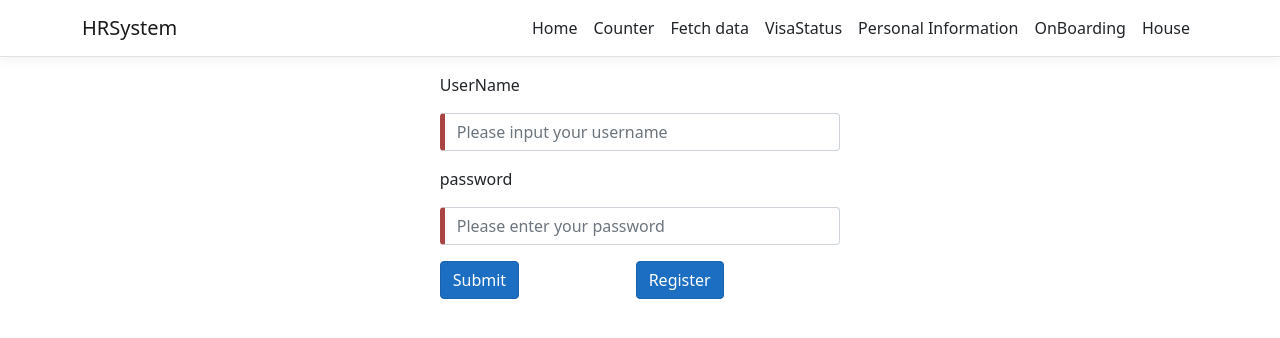
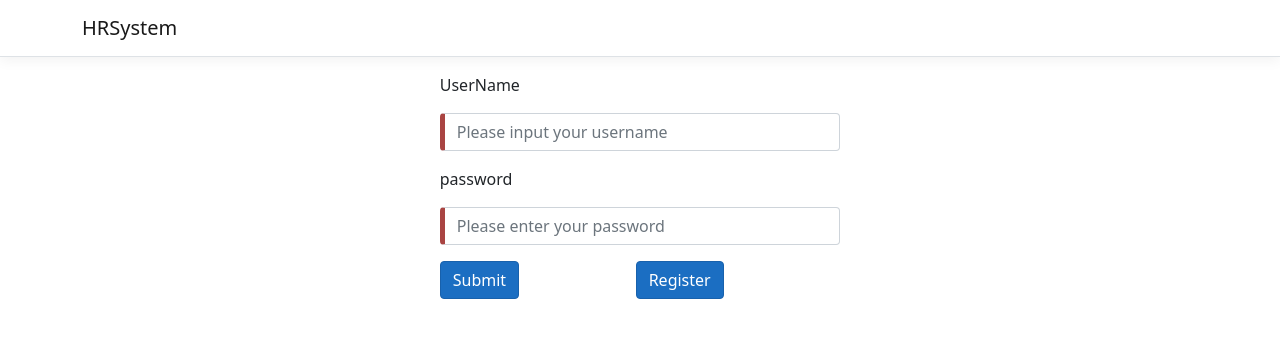
Before and after one commit to Aaron-Zhu-Github/HR_System, an Angular app in the folder HRSystem/ClientApp/: page / in a window 1280 px wide. Shown: the top 338 px of the page. Built offline with nearby package versions, Linux system fonts and the light colour scheme.

Commit message:
Fileupload (#21)
* fix error

* update nav

* update nav menu

```diff
--- a/HRSystem/ClientApp/src/app/nav-menu/nav-menu.component.html
+++ b/HRSystem/ClientApp/src/app/nav-menu/nav-menu.component.html
@@ -7,31 +7,6 @@
         <span class="navbar-toggler-icon"></span>
       </button>
       <div class="navbar-collapse collapse d-sm-inline-flex justify-content-end" [ngClass]="{ show: isExpanded }">
-
-          <ul class="navbar-nav flex-grow">
-            <li class="nav-item" [routerLinkActive]="['link-active']" [routerLinkActiveOptions]="{ exact: true }">
-                <a class="nav-link text-dark" [routerLink]="['/']">Home</a>
-            </li>
-            <li class="nav-item" [routerLinkActive]="['link-active']">
-                <a class="nav-link text-dark" [routerLink]="['/counter']">Counter</a>
-            </li>
-            <li class="nav-item" [routerLinkActive]="['link-active']">
-                <a class="nav-link text-dark" [routerLink]="['/fetch-data']">Fetch data</a>
-            </li>
-            <li class="nav-item" [routerLinkActive]="['link-active']">
-                <a class="nav-link text-dark" [routerLink]="['/VisaStatus']">VisaStatus</a>
-            </li>
-            <li class="nav-item" [routerLinkActive]="['link-active']">
-                <a class="nav-link text-dark" [routerLink]="['/PersonalInformation']">Personal Information</a>
-            </li>
-            <li class="nav-item" [routerLinkActive]="['link-active']">
-                <a class="nav-link text-dark" [routerLink]="['/OnBoarding']">OnBoarding</a>
-            </li>
-            <li class="nav-item" [routerLinkActive]="['link-active']">
-                <a class="nav-link text-dark" [routerLink]="['/House']">House</a>
-            </li>
-          </ul>
-
         <ng-container *ngIf="isLoggedIn">
           <ul class="navbar-nav flex-grow">
             <li class="nav-item" [routerLinkActive]="['link-active']" [routerLinkActiveOptions]="{ exact: true }">
```
